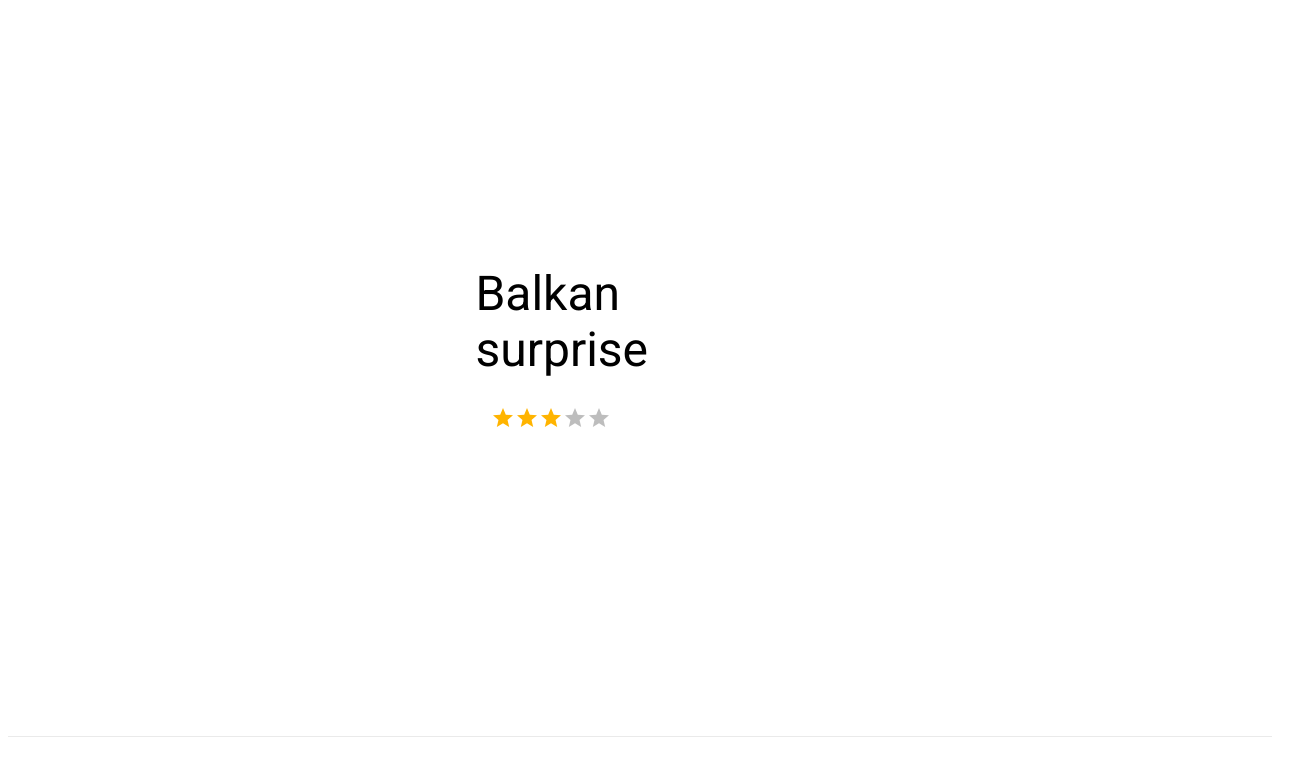
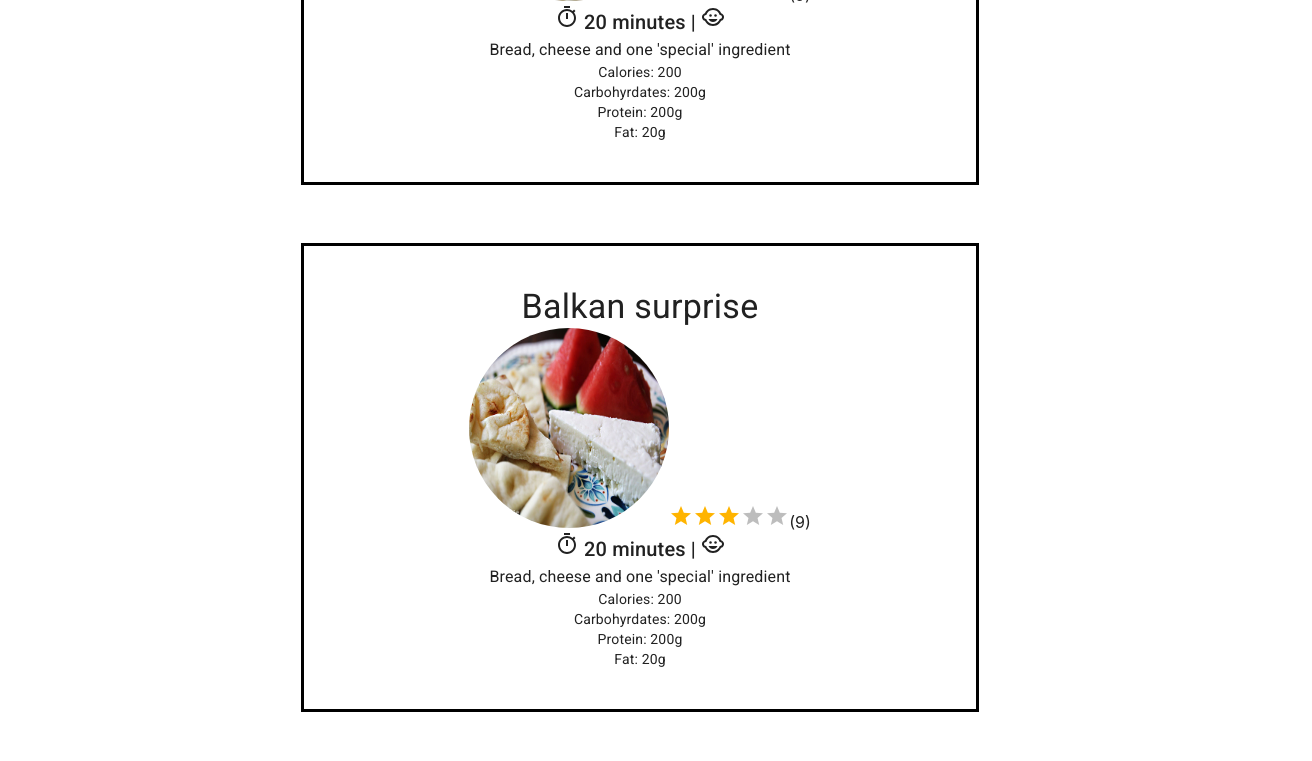
Before and after one commit to GuolinY/ImperialReallySMARTFoodAPP, a Next.js app: page /valid-recipes in a window 1280 px wide. Shown: the top 761 px of the page, 1312 px wide, since content can reach past the window. Built offline with nearby package versions, Linux system fonts and the light colour scheme.

Commit message:
[gy119] added necessary elements for each tile and minimal styling

```diff
--- a/pages/valid-recipes.jsx
+++ b/pages/valid-recipes.jsx
@@ -4,25 +4,56 @@ import Layout from "../components/_Layout";
 import { makeStyles } from "@material-ui/core/styles";
 import Rating from "@material-ui/lab/Rating";
 import { Grid, Typography, Box } from "@material-ui/core";
+import Image from 'next/image'
+import TimerIcon from '@material-ui/icons/Timer';
+import ChildCareIcon from '@material-ui/icons/ChildCare';
+
+function secondsToHm(d) {
+    d = Number(d);
+    var h = Math.floor(d / 3600);
+    var m = Math.floor(d % 3600 / 60);
+
+    var hDisplay = h > 0 ? h + (h == 1 ? " hour, " : " hours, ") : "";
+    var mDisplay = m > 0 ? m + (m == 1 ? " minute " : " minutes ") : "";
+    return hDisplay + mDisplay;
+}
 
 const useStyles = makeStyles((theme) => ({
     tile: {
-    outline: "1px black",
+        outline: "3px solid black",
+        //borderRadius: '5px',
+        color: theme.palette.text.primary,
+        margin: '2rem',
+        textAlign: 'center',
+    },
+    preview: {
+        borderRadius: '50%',
+        border: '2px solid black',
+    },
+    title: {
+        marginBottom: '4rem',
     },
 }));
 
 function Tile(props) {
     const classes = useStyles();
-
     const { recipe } = props;
 
     return (
-    <Grid item className={classes.tile} xs={12} md={6} xl={3}>
-      <Typography variant="h3">{recipe.name}</Typography>
-      <img src={recipe.img} />
-      <Box component="fieldset" mb={3} borderColor="transparent">
-        <Rating name="simple-controlled" value={recipe.rating} />
-      </Box>
+        <Grid alignContent='center' justify='center' className={classes.tile} item xs={12} md={6} xl={3}>
+            <Typography variant="h4">{recipe.name}</Typography>
+            <Image src={recipe.img} width={200} height={200} alt="balkan suprise" className={classes.preview} />
+            <Rating name="read-only" value={recipe.rating} readOnly />({recipe.review_number})
+            <Typography variant='h6' className={classes.info}>
+                <TimerIcon /> {secondsToHm(recipe.cooking_time)} | <ChildCareIcon />
+            </Typography>
+            <Typography variant='body1'>{recipe.description}</Typography>
+            <Typography variant='body2'>
+                Calories: {recipe.nutrition.calories}<br />
+                Carbohyrdates: {recipe.nutrition.carbohydrates}<br />
+                Protein: {recipe.nutrition.protein}<br />
+                Fat: {recipe.nutrition.fat}
+            </Typography>
         </Grid>
     );
 }
@@ -32,12 +63,49 @@ Tile.propTypes = {
 };
 
 export default function ValidRecipes() {
+    const classes = useStyles();
     const recipes = [
         // fake api response
         {
             id: 1,
             name: "Balkan surprise",
-      img: null, // TODO add image
+            img: '/images/balkan-suprise.jpg', // TODO add image
+            rating: 2.5,
+            reviews: null, // TODO add link to fetch reviews
+            review_number: 9,
+            cooking_time: 1200, // time measured in seconds
+            difficulty: "easy",
+            description: "Bread, cheese and one 'special' ingredient",
+            dietary_requirements: ["halal"],
+            nutrition: {
+                calories: 200,
+                carbohydrates: "200g",
+                protein: "200g",
+                fat: "20g",
+            },
+        },
+        {
+            id: 1,
+            name: "Balkan surprise",
+            img: '/images/balkan-suprise.jpg', // TODO add image
+            rating: 2.5,
+            reviews: null, // TODO add link to fetch reviews
+            review_number: 9,
+            cooking_time: 1200, // time measured in seconds
+            difficulty: "easy",
+            description: "Bread, cheese and one 'special' ingredient",
+            dietary_requirements: ["halal"],
+            nutrition: {
+                calories: 200,
+                carbohydrates: "200g",
+                protein: "200g",
+                fat: "20g",
+            },
+        },
+        {
+            id: 1,
+            name: "Balkan surprise",
+            img: '/images/balkan-suprise.jpg', // TODO add image
             rating: 2.5,
             reviews: null, // TODO add link to fetch reviews
             review_number: 9,
@@ -55,8 +123,9 @@ export default function ValidRecipes() {
     ];
 
     return (
-    <Layout title="Available recipes">
-      <Grid container spacing={2}>
+        <Layout title="Available Recipes">
+            <Typography className={classes.title} variant='h1'>Recipes you can make...</Typography>
+            <Grid container alignItems="center" justify="center" spacing={10}>
                 {recipes.map((recipe, i) => (
                     <Tile key={i} recipe={recipe} />
                 ))}
```
Also changed, not shown: public/images/balkan-suprise.jpg (added). Lines whose indentation alone changed are shown as unchanged.
